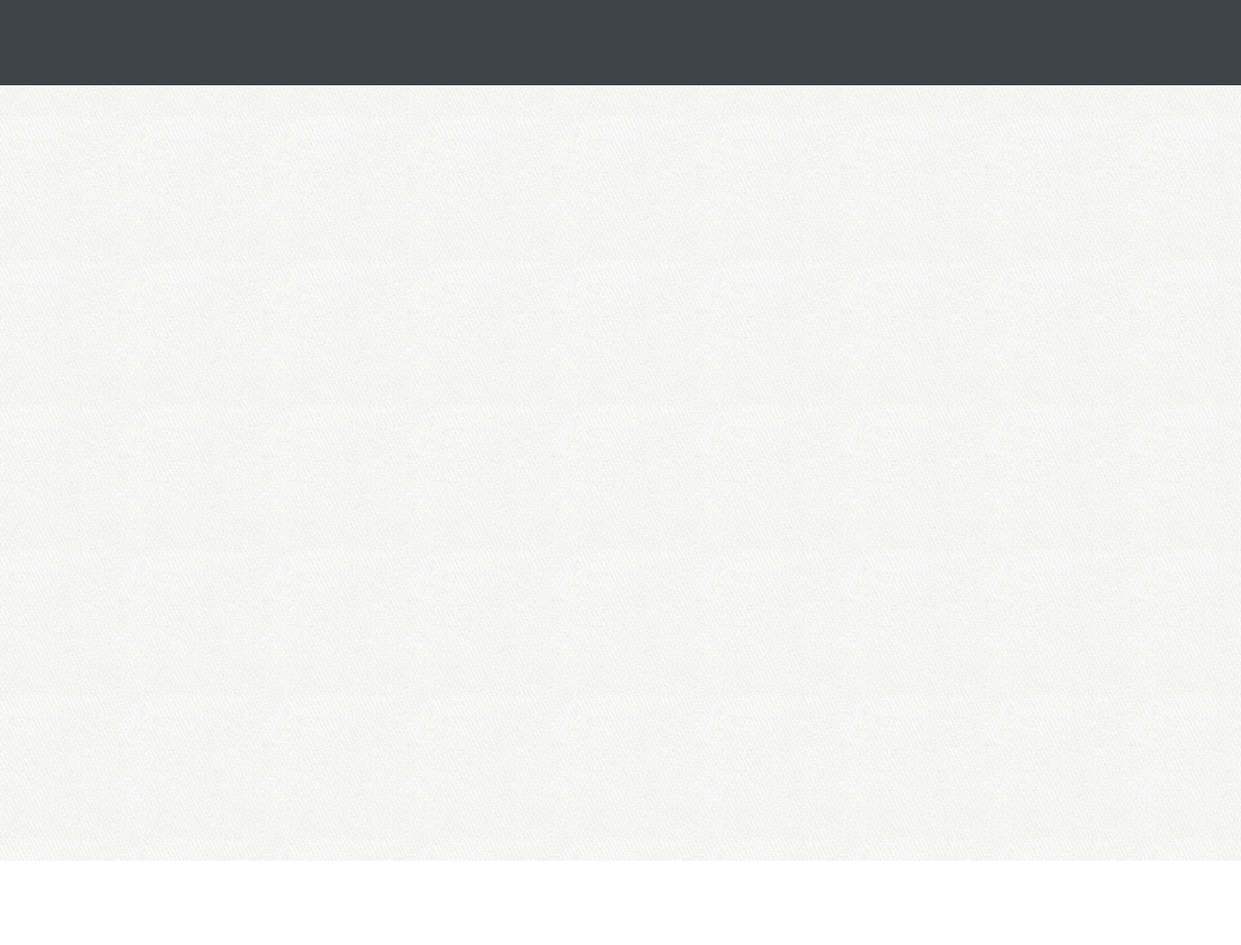
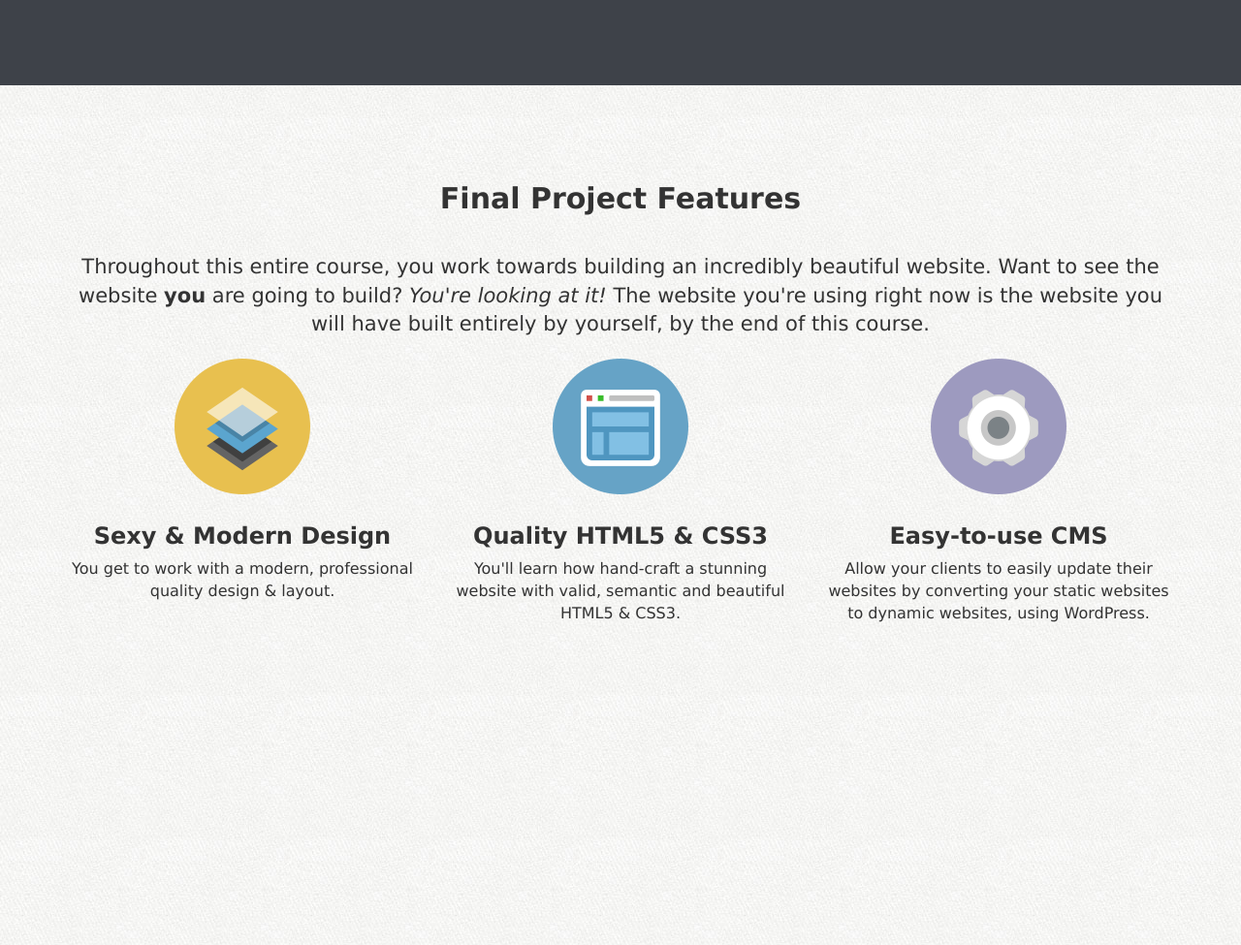
Before and after one commit to XhuljanoKocia/Wordpress-Bootstrap-Theme, a PHP site: page / in a window 1280 px wide. Shown: the part 3135-4110 px from the top of the page at 97% size. Before the commit the page ends 4023 px from the top, so only its background shows below. Run offline with PHP 8.4, Linux system fonts and the light colour scheme.

Commit message:
Code the Final Project Section

```diff
--- a/assets/css/custom.css
+++ b/assets/css/custom.css
@@ -166,6 +166,10 @@ section h3 {
     text-align: center;
 }
 
+#project-features {
+    text-align: center;
+}
+
 /* === CUSTOM ICON SPRITES === */
 
 i.ci {
--- a/index.html
+++ b/index.html
@@ -188,7 +188,29 @@
     </section>
 
     <!-- PROJECT FEATURES -->
-    <section></section>
+    <section id="project-features">
+        <div class="container">
+            <h2>Final Project Features</h2>
+            <p class="lead">Throughout this entire course, you work towards building an incredibly beautiful website. Want to see the website <strong>you</strong> are going to build? <em>You're looking at it!</em> The website you're using right now is the website you will have built entirely by yourself, by the end of this course.</p>
+            <div class="row">
+                <div class="col-sm-4">
+                    <img src="assets/img/icon-design.png" alt="Design">
+                    <h3>Sexy &amp; Modern Design</h3>
+                    <p>You get to work with a modern, professional quality design &amp; layout.</p>
+                </div>
+                <div class="col-sm-4">
+                    <img src="assets/img/icon-code.png" alt="Code">
+                    <h3>Quality HTML5 &amp; CSS3</h3>
+                    <p>You'll learn how hand-craft a stunning website with valid, semantic and beautiful HTML5 &amp; CSS3.</p>
+                </div>
+                <div class="col-sm-4">
+                    <img src="assets/img/icon-cms.png" alt="CMS">
+                    <h3>Easy-to-use CMS</h3>
+                    <p>Allow your clients to easily update their websites by converting your static websites to dynamic websites, using WordPress.</p>
+                </div>
+            </div>
+        </div>
+    </section>
 
     <!-- VIDEO FEATURETTE -->
     <section></section>
```
